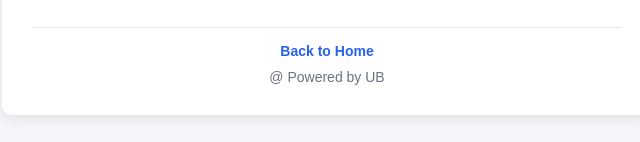
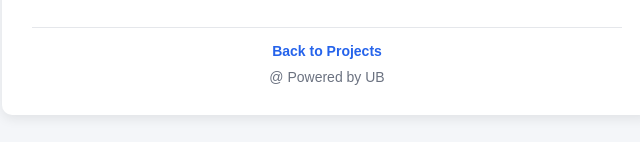
Before and after one commit to reliasbz/foc, a plain HTML site: page uni.html in a window 1280 px wide. Shown: the part 759-901 px from the top of the page, 313-953 px from the left. Drawn offline with Linux system fonts and the light colour scheme.

Commit message:
Modify footer links and clean up comments
Updated footer links and removed optional comment.

```diff
--- a/uni.html
+++ b/uni.html
@@ -207,14 +207,12 @@
     <div class="samples-section">
       <h2>Sample Codes from Reference Charts</h2>
       <p>Click any card below to test it automatically</p>
-      <!-- Optional: Add your downloaded Unicode chart images below if desired -->
       <div class="sample-grid" id="sampleGrid"></div>
     </div>
 
     <div class="footer">
-      <!-- Change "#" to "index.html" when you link this to your main GitHub homepage -->
-      <a href="#" class="back-link">Back to Home</a>
-      <p>@ Powered by UB</p>
+      <a href="project.html" class="back-link">Back to Projects</a>
+      <p>@ Powered by UB </p>
     </div>
   </div>
 
```
